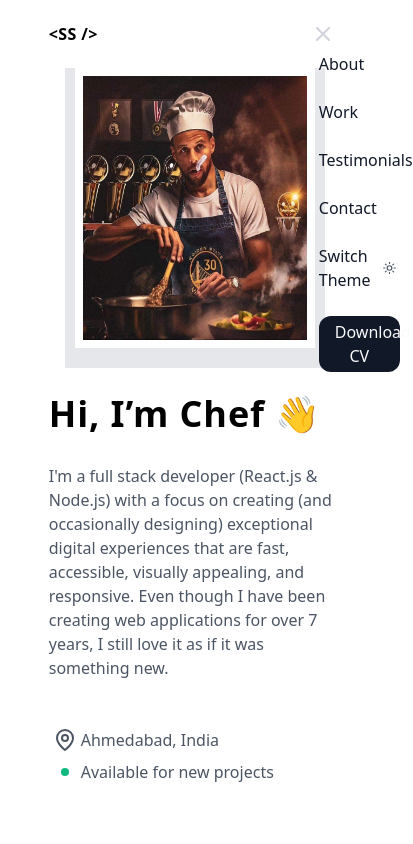
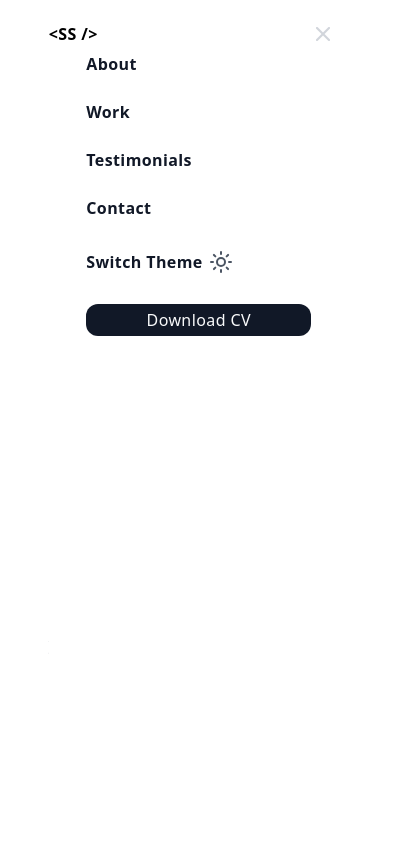
Before and after one commit to Lkhamjav-github/Protofolio-lkhamjav, a Next.js app: page / in a window 390 px wide. Both pictures are taken after a click on the picture 329 px from the left and 34 px from the top of the page. Shown: the top 844 px of the page, 413 px wide, since content can reach past the window. Built offline with nearby package versions, Linux system fonts and the light colour scheme.

Commit message:
hamburger menu activate

```diff
--- a/src/components/Header.jsx
+++ b/src/components/Header.jsx
@@ -23,28 +23,14 @@ export const Header = () => {
     };
     return (
         <div>
-            <header className=" bg-white dark:bg-black flex justify-center" >
-                <div className='flex items-center lg:px-20 py-4 justify-between w-3/4'>
-                    <h1 className="lg:text-3xl font-bold leading-9 tracking-wide dark:text-white  ">
+            <header className=" bg-white dark:bg-black flex justify-center items-center" >
+                <div className='flex  lg:px-20 py-4 justify-between w-3/4'>
+                    <h1 className="lg:text-3xl font-bold leading-9 tracking-wide dark:text-white relative ">
                         {"<SS />"}
-                    </h1>
-                    <nav className="hidden lg:flex content-center items-center gap-6 text-gray-900 dark:text-white text-base font-medium leading-6 ">
-                        <a>About</a>
-                        <a>Work</a>
-                        <a>Testimonials</a>
-                        <a>Contact</a>
-                        <img onClick={toggleTheme} src={`${theme === 'light' ? './sun.svg' : './moon.svg'}`} className='sun' id='sun'></img>
-                        <img src="./moon.svg" alt="" className='moon hidden' />
-                        <button className="lg:rounded-xl bg-gray-900  text-gray-50 dark:bg-[#F9FAFB] dark:text-[#111827] text-base font-medium leading-6 py-1 px-4 ">
-                            Download CV
-                        </button>
-                    </nav>
-                    <nav className='lg:hidden'>
-                        <img onClick={toggleBurger} src={`${burger === 'menu' ? './menu.svg' : './xmark.png'}`} alt="" />
-                        <div className={`${burger === 'menu' ? 'hidden ' : 'flex'} absolute`}>
-                            <div className='flex items-center justify-center  dark:bg-black '>
+                        <div className={`${burger === 'menu' ? 'hidden ' : 'flex'} absolute  justify-center bg-white dark:bg-black items-start`}>
+                            <div className='flex items-start justify-center  dark:bg-black h-[820px] w-[300px] '>
                                 <hr className='bg-[#e5e7eb] dark:bg-[#374151]' />
-                                <nav className="flex flex-col  gap-6 text-gray-900 dark:text-white text-base font-medium leading-6 w-3/4 ">
+                                <nav className="flex flex-col  gap-6 text-gray-900 dark:text-white text-basefont-medium leading-6 w-3/4 ">
                                     <a>About</a>
                                     <a>Work</a>
                                     <a>Testimonials</a>
@@ -62,6 +48,20 @@ export const Header = () => {
                                 </nav >
                             </div >
                         </div>
+                    </h1>
+                    <nav className="hidden lg:flex content-center items-center  gap-6 text-gray-900 dark:text-white text-base font-medium leading-6 ">
+                        <a>About</a>
+                        <a>Work</a>
+                        <a>Testimonials</a>
+                        <a>Contact</a>
+                        <img onClick={toggleTheme} src={`${theme === 'light' ? './sun.svg' : './moon.svg'}`} className='sun' id='sun'></img>
+                        <img src="./moon.svg" alt="" className='moon hidden' />
+                        <button className="lg:rounded-xl bg-gray-900  text-gray-50 dark:bg-[#F9FAFB] dark:text-[#111827] text-base font-medium leading-6 py-1 px-4 ">
+                            Download CV
+                        </button>
+                    </nav>
+                    <nav className='lg:hidden '>
+                        <img onClick={toggleBurger} src={`${burger === 'menu' ? './menu.svg' : './xmark.png'}`} alt="" />
                     </nav>
 
                 </div>
```
